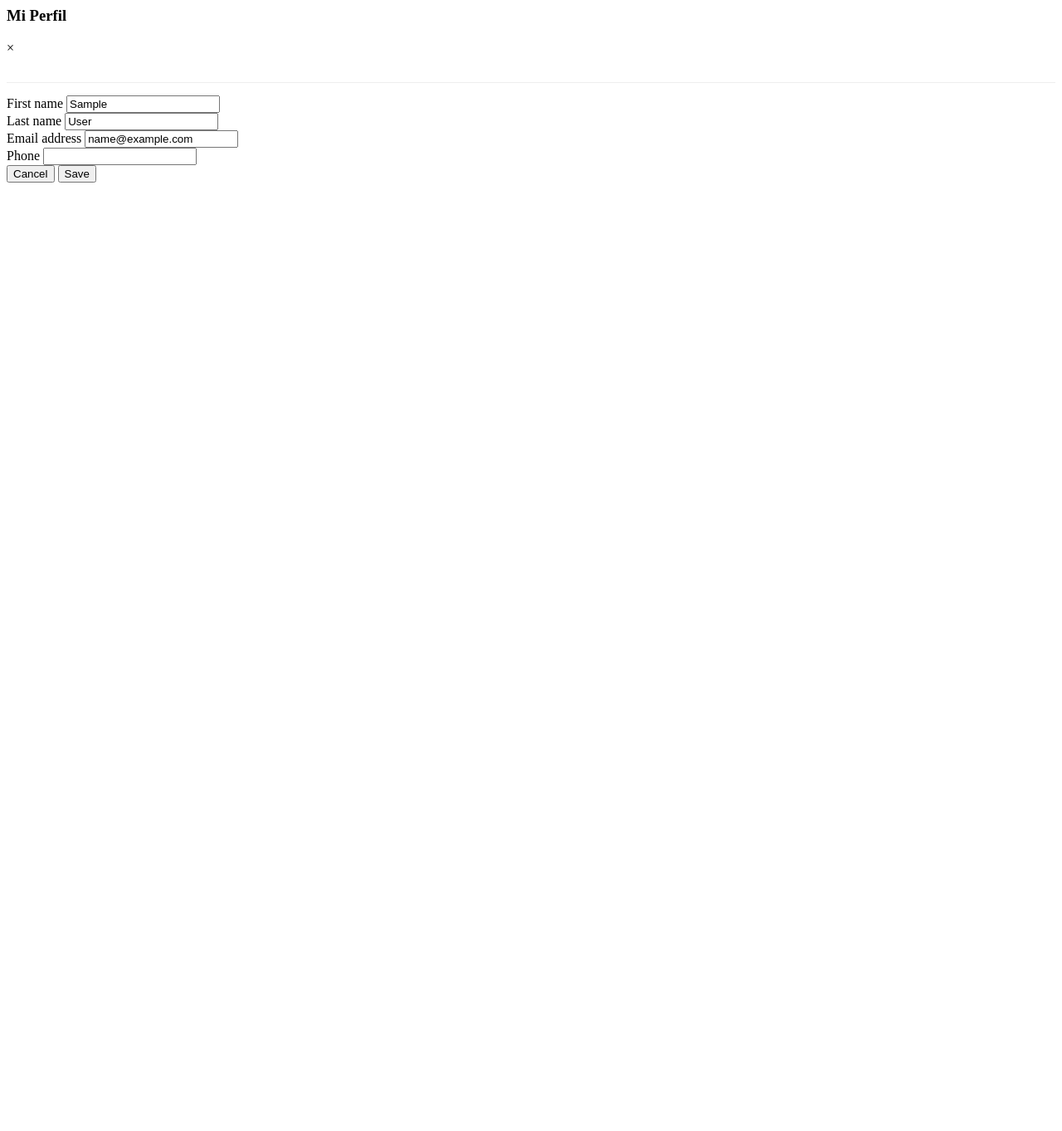
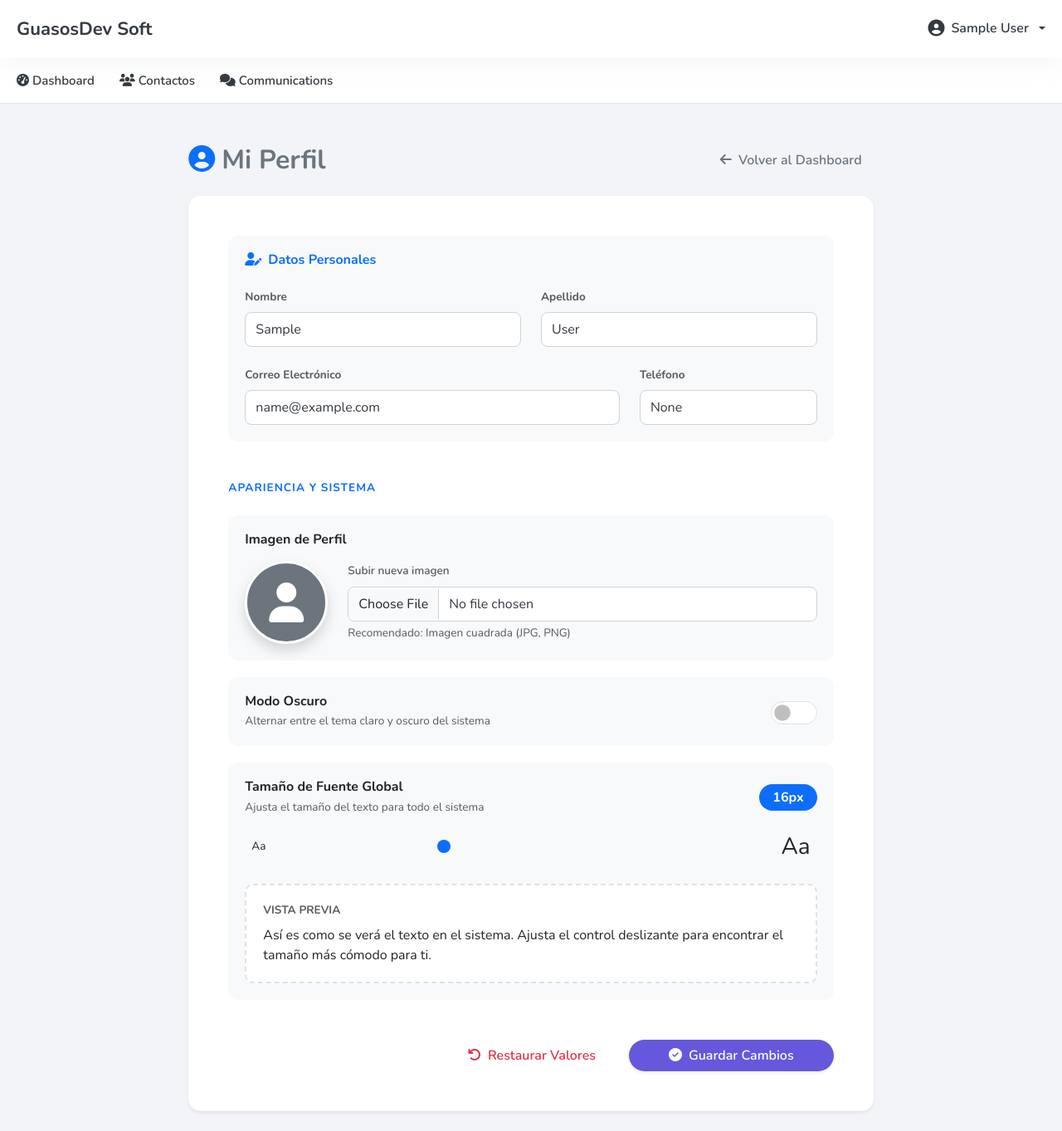
Before and after one commit to GuasosDev/CarolGiuliani, a Django app: page /settings/profile/ in a window 1280 px wide. Shown: the whole page at 83% size. Before the commit the page ends 220 px from the top, so only its background shows below. Run offline with Django 4.2, Linux system fonts and the light colour scheme; the visitor is signed in with stand-in values (Sample User, id 1); parts of the project's set-up code (start-up, migrations or seed data) failed here and were passed over; some libraries are stand-ins or nearby versions.

Commit message:
perfil avatar usuario
perfil avatar usuario

```diff
--- a/core/models.py
+++ b/core/models.py
@@ -48,6 +48,11 @@ class UserProfile(models.Model):
     work_area = models.ForeignKey(WorkArea, on_delete=models.SET_NULL, null=True, blank=True, verbose_name="Área Laboral", related_name="users")
     role = models.CharField(max_length=20, choices=ROLE_CHOICES, default='employee', verbose_name="Rol del Usuario")
 
+    # Personalization
+    avatar = models.ImageField(upload_to='avatars/', blank=True, null=True, verbose_name="Imagen de Perfil")
+    dark_mode = models.BooleanField(default=False, verbose_name="Modo Oscuro")
+    font_size = models.IntegerField(default=16, verbose_name="Tamaño de Fuente (px)")
+
     def __str__(self):
         return f"{self.user.username} - {self.get_role_display()}"
 
--- a/core/templates/core/base.html
+++ b/core/templates/core/base.html
@@ -43,9 +43,27 @@
             event.detail.headers['X-CSRFToken'] = '{{ csrf_token }}';
         });
     </script>
+
+    {% if user.is_authenticated %}
+    <style id="user-personalization">
+        :root {
+            --global-font-size: {{ user.userprofile.font_size }}px;
+        }
+        body {
+            font-size: var(--global-font-size) !important;
+        }
+        /* Propagate font size to common elements */
+        .card-title, h5, h6, .btn, .form-control, .form-label, table {
+            font-size: 1em !important;
+        }
+        small, .small {
+            font-size: 0.85em !important;
+        }
+    </style>
+    {% endif %}
 </head>
 
-<body>
+<body class="{% if user.is_authenticated and user.userprofile.dark_mode %}dark-mode{% endif %}">
     <header class="topbar">
         <div class="topbar-left">
             <div class="logo"> GuasosDev Soft</div>
@@ -54,16 +72,20 @@
             <div class="user-menu">
                 {% if user.is_authenticated %}
                 <div class="dropdown" style="display: inline-block;">
-                    <a href="#" class="dropdown-toggle" data-bs-toggle="dropdown" aria-expanded="false"
+                    <a href="#" class="dropdown-toggle d-flex align-items-center gap-2" data-bs-toggle="dropdown" aria-expanded="false"
                         style="text-decoration: none; color: inherit;">
-                        <span><i class="fas fa-user-circle"></i> {{ user.username }}</span>
+                        {% if user.userprofile.avatar %}
+                            <img src="{{ user.userprofile.avatar.url }}" alt="Avatar" class="rounded-circle" style="width: 32px; height: 32px; object-fit: cover;">
+                        {% else %}
+                            <i class="fas fa-user-circle fa-lg"></i>
+                        {% endif %}
+                        <span>{{ user.get_full_name|default:user.username }}</span>
                     </a>
                     <ul class="dropdown-menu dropdown-menu-end">
                         <li>
-                            <button class="dropdown-item" hx-get="{% url 'user_profile' %}" hx-target="#modal-body"
-                                onclick="openModal()">
+                            <a class="dropdown-item" href="{% url 'user_profile' %}">
                                 <i class="fas fa-user-circle me-2"></i> Mi Perfil
-                            </button>
+                            </a>
                         </li>
                         {% if user.is_superuser %}
                         <li>
--- /dev/null
+++ b/core/templates/core/profile_personalization.html
@@ -0,0 +1,198 @@
+{% extends "core/base.html" %}
+{% load static %}
+
+{% block title %}Mi Perfil - {{ user.get_full_name|default:user.username }}{% endblock %}
+
+{% block extra_css %}
+<style>
+    .profile-card {
+        border-radius: 15px;
+        border: none;
+        box-shadow: 0 0.125rem 0.25rem rgba(0, 0, 0, 0.075);
+    }
+    .avatar-upload-preview {
+        width: 100px;
+        height: 100px;
+        object-fit: cover;
+        border-radius: 50%;
+        border: 3px solid #fff;
+        box-shadow: 0 0.5rem 1rem rgba(0, 0, 0, 0.15);
+    }
+    .settings-section {
+        background-color: #f8f9fa;
+        border-radius: 12px;
+        padding: 20px;
+        margin-bottom: 20px;
+    }
+    body.dark-mode .settings-section {
+        background-color: rgba(255, 255, 255, 0.05);
+    }
+    .font-preview-box {
+        border: 2px dashed #dee2e6;
+        border-radius: 10px;
+        padding: 20px;
+        background-color: #fff;
+    }
+    body.dark-mode .font-preview-box {
+        background-color: #1a1d21;
+        border-color: #495057;
+    }
+</style>
+{% endblock %}
+
+{% block content %}
+<div class="container py-4">
+    <div class="row justify-content-center">
+        <div class="col-lg-8">
+            <div class="d-flex align-items-center justify-content-between mb-4">
+                <h2 class="fw-bold mb-0"><i class="fas fa-user-circle me-2 text-primary"></i>Mi Perfil</h2>
+                <a href="{% url 'dashboard' %}" class="btn btn-outline-secondary rounded-pill">
+                    <i class="fas fa-arrow-left me-1"></i> Volver al Dashboard
+                </a>
+            </div>
+
+            {% if messages %}
+                {% for message in messages %}
+                    <div class="alert alert-{{ message.tags }} alert-dismissible fade show rounded-pill px-4" role="alert">
+                        {{ message }}
+                        <button type="button" class="btn-close" data-bs-dismiss="alert" aria-label="Close"></button>
+                    </div>
+                {% endfor %}
+            {% endif %}
+
+            <div class="card profile-card">
+                <div class="card-body p-4 p-md-5">
+                    <form method="post" enctype="multipart/form-data">
+                        {% csrf_token %}
+
+                        <!-- Sección: Datos Personales -->
+                        <div class="settings-section">
+                            <h5 class="fw-bold mb-4 text-primary"><i class="fas fa-user-edit me-2"></i>Datos Personales</h5>
+                            <div class="row g-4">
+                                <div class="col-md-6">
+                                    <label class="form-label text-muted small fw-bold">Nombre</label>
+                                    <input type="text" name="first_name" class="form-control form-control-lg rounded-3" value="{{ user.first_name }}">
+                                </div>
+                                <div class="col-md-6">
+                                    <label class="form-label text-muted small fw-bold">Apellido</label>
+                                    <input type="text" name="last_name" class="form-control form-control-lg rounded-3" value="{{ user.last_name }}">
+                                </div>
+                                <div class="col-md-8">
+                                    <label class="form-label text-muted small fw-bold">Correo Electrónico</label>
+                                    <input type="email" name="email" class="form-control form-control-lg rounded-3" value="{{ user.email }}">
+                                </div>
+                                <div class="col-md-4">
+                                    <label class="form-label text-muted small fw-bold">Teléfono</label>
+                                    <input type="text" name="phone" class="form-control form-control-lg rounded-3" value="{{ profile.phone }}">
+                                </div>
+                            </div>
+                        </div>
+
+                        <!-- Sección: Personalización -->
+                        <h5 class="fw-bold mt-5 mb-4 text-primary text-uppercase small" style="letter-spacing: 1px;">Apariencia y Sistema</h5>
+
+                        <!-- Imagen de Perfil -->
+                        <div class="settings-section">
+                            <h6 class="fw-bold mb-3">Imagen de Perfil</h6>
+                            <div class="d-flex align-items-center gap-4">
+                                <div class="avatar-container">
+                                    {% if profile.avatar %}
+                                        <img src="{{ profile.avatar.url }}" alt="Avatar" class="avatar-upload-preview">
+                                    {% else %}
+                                        <div class="avatar-upload-preview bg-secondary text-white d-flex align-items-center justify-content-center">
+                                            <i class="fas fa-user fa-3x"></i>
+                                        </div>
+                                    {% endif %}
+                                </div>
+                                <div class="flex-grow-1">
+                                    <label class="form-label text-muted small">Subir nueva imagen</label>
+                                    <input type="file" name="avatar" class="form-control rounded-3" id="avatarInput">
+                                    <small class="text-muted mt-1 d-block">Recomendado: Imagen cuadrada (JPG, PNG)</small>
+                                </div>
+                            </div>
+                        </div>
+
+                        <!-- Modo Oscuro -->
+                        <div class="settings-section d-flex justify-content-between align-items-center">
+                            <div>
+                                <h6 class="fw-bold mb-1">Modo Oscuro</h6>
+                                <p class="text-muted small mb-0">Alternar entre el tema claro y oscuro del sistema</p>
+                            </div>
+                            <div class="form-check form-switch">
+                                <input class="form-check-input" type="checkbox" name="dark_mode" id="darkModeToggle"
+                                       style="width: 3.5em; height: 1.75em; cursor: pointer;"
+                                       {% if profile.dark_mode %}checked{% endif %}>
+                            </div>
+                        </div>
+
+                        <!-- Tamaño de Fuente -->
+                        <div class="settings-section">
+                            <div class="d-flex justify-content-between align-items-center mb-3">
+                                <div>
+                                    <h6 class="fw-bold mb-1">Tamaño de Fuente Global</h6>
+                                    <p class="text-muted small mb-0">Ajusta el tamaño del texto para todo el sistema</p>
+                                </div>
+                                <span id="fontSizeValue" class="badge bg-primary rounded-pill py-2 px-3 fs-6">{{ profile.font_size }}px</span>
+                            </div>
+                            <div class="d-flex align-items-center gap-3 px-2">
+                                <span class="small">Aa</span>
+                                <input type="range" class="form-range" name="font_size" min="12" max="24" step="1" id="fontSizeSlider" value="{{ profile.font_size }}">
+                                <span class="fs-3">Aa</span>
+                            </div>
+
+                            <div class="font-preview-box mt-4">
+                                <small class="text-muted fw-bold d-block mb-2 text-uppercase" style="font-size: 0.7rem;">Vista Previa</small>
+                                <p id="fontPreview" class="mb-0" style="font-size: {{ profile.font_size }}px;">
+                                    Así es como se verá el texto en el sistema. Ajusta el control deslizante para encontrar el tamaño más cómodo para ti.
+                                </p>
+                            </div>
+                        </div>
+
+                        <!-- Acciones -->
+                        <div class="mt-5 d-grid gap-3 d-md-flex justify-content-md-end">
+                            <button type="button" class="btn btn-outline-danger btn-lg rounded-pill px-4" id="resetDefaults">
+                                <i class="fas fa-undo me-2"></i>Restaurar Valores
+                            </button>
+                            <button type="submit" class="btn btn-primary btn-lg rounded-pill px-5 shadow-sm">
+                                <i class="fas fa-check-circle me-2"></i>Guardar Cambios
+                            </button>
+                        </div>
+                    </form>
+                </div>
+            </div>
+        </div>
+    </div>
+</div>
+
+<script>
+    // Dinámica del Slider de Fuente
+    const slider = document.getElementById('fontSizeSlider');
+    const valueDisplay = document.getElementById('fontSizeValue');
+    const preview = document.getElementById('fontPreview');
+
+    slider.addEventListener('input', function() {
+        const val = this.value + 'px';
+        valueDisplay.textContent = val;
+        preview.style.fontSize = val;
+    });
+
+    // Restaurar valores por defecto
+    document.getElementById('resetDefaults').addEventListener('click', function() {
+        if(confirm('¿Estás seguro de que deseas restaurar la configuración predeterminada?')) {
+            slider.value = 16;
+            valueDisplay.textContent = '16px';
+            preview.style.fontSize = '16px';
+            document.getElementById('darkModeToggle').checked = false;
+        }
+    });
+
+    // Auto-cierre de alertas
+    setTimeout(function() {
+        var alerts = document.querySelectorAll('.alert');
+        alerts.forEach(function(alert) {
+            var bsAlert = new bootstrap.Alert(alert);
+            bsAlert.close();
+        });
+    }, 4000);
+</script>
+{% endblock %}
--- a/core/views.py
+++ b/core/views.py
@@ -83,7 +83,7 @@ class CompanySettingsUpdateView(LoginRequiredMixin, UserPassesTestMixin, Generic
 class UserProfileUpdateView(LoginRequiredMixin, GenericFormMixin, UpdateView):
     model = User
     fields = ['first_name', 'last_name', 'email']
-    template_name = 'core/generic_form.html'
+    template_name = 'core/profile_personalization.html'
 
     def get_object(self, queryset=None):
         return self.request.user
@@ -91,31 +91,37 @@ class UserProfileUpdateView(LoginRequiredMixin, GenericFormMixin, UpdateView):
     def get_context_data(self, **kwargs):
         context = super().get_context_data(**kwargs)
         context['title'] = "Mi Perfil"
-        # Add profile fields manual handling if needed, or use a Form that includes Profile fields.
-        # For simplicity, let's just edit User fields here.
-        # To edit UserProfile.phone, we need a custom form.
+        context['profile'] = self.request.user.userprofile
         return context
 
     def get_form(self, form_class=None):
         form = super().get_form(form_class)
-        # Add phone field from profile
-        if hasattr(self.request.user, 'userprofile'):
-            form.fields['phone'] =  forms.CharField(initial=self.request.user.userprofile.phone, required=False)
-        else:
-             form.fields['phone'] =  forms.CharField(required=False)
+        profile = self.request.user.userprofile
+        form.fields['phone'] = forms.CharField(initial=profile.phone, required=False, label="Teléfono")
+        form.fields['avatar'] = forms.ImageField(required=False, label="Imagen de Perfil")
+        form.fields['dark_mode'] = forms.BooleanField(initial=profile.dark_mode, required=False, label="Modo Oscuro")
+        form.fields['font_size'] = forms.IntegerField(initial=profile.font_size, min_value=12, max_value=24, label="Tamaño de Fuente")
         return form
 
     def form_valid(self, form):
-        # We need to call parent form_valid to save the User object,
-        # which will trigger GenericFormMixin.form_valid
-        # But we also need to save the phone.
+        user = form.save(commit=False)
+        user.first_name = form.cleaned_data.get('first_name', user.first_name)
+        user.last_name = form.cleaned_data.get('last_name', user.last_name)
+        user.email = form.cleaned_data.get('email', user.email)
+        user.save()
 
-        # Save profile phone manually
-        phone = form.cleaned_data.get('phone')
-        if phone:
-            profile, _ = UserProfile.objects.get_or_create(user=self.request.user)
-            profile.phone = phone
-            profile.save()
+        profile = user.userprofile
+        profile.phone = form.cleaned_data.get('phone')
+
+        if 'avatar' in self.request.FILES:
+            profile.avatar = self.request.FILES['avatar']
+
+        profile.dark_mode = form.cleaned_data.get('dark_mode', profile.dark_mode)
+        profile.font_size = form.cleaned_data.get('font_size', profile.font_size)
+        profile.save()
+
+        from django.contrib import messages
+        messages.success(self.request, "Perfil actualizado correctamente.")
 
         return super().form_valid(form)
 
```
Also changed, not shown: core/static/core/css/style.css (+53 -0 lines), core/migrations/0004_userprofile_avatar_userprofile_dark_mode_and_more.py (added).
